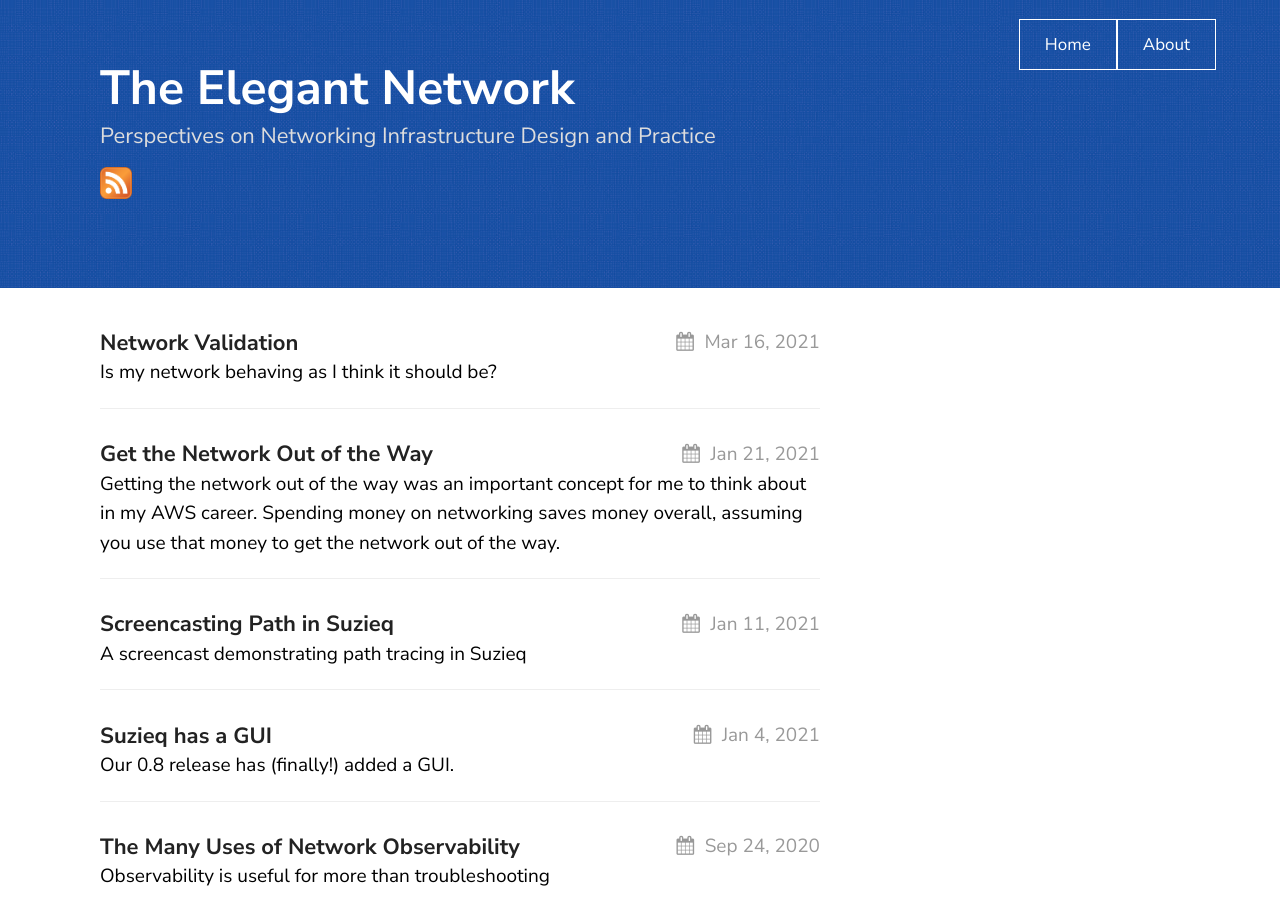
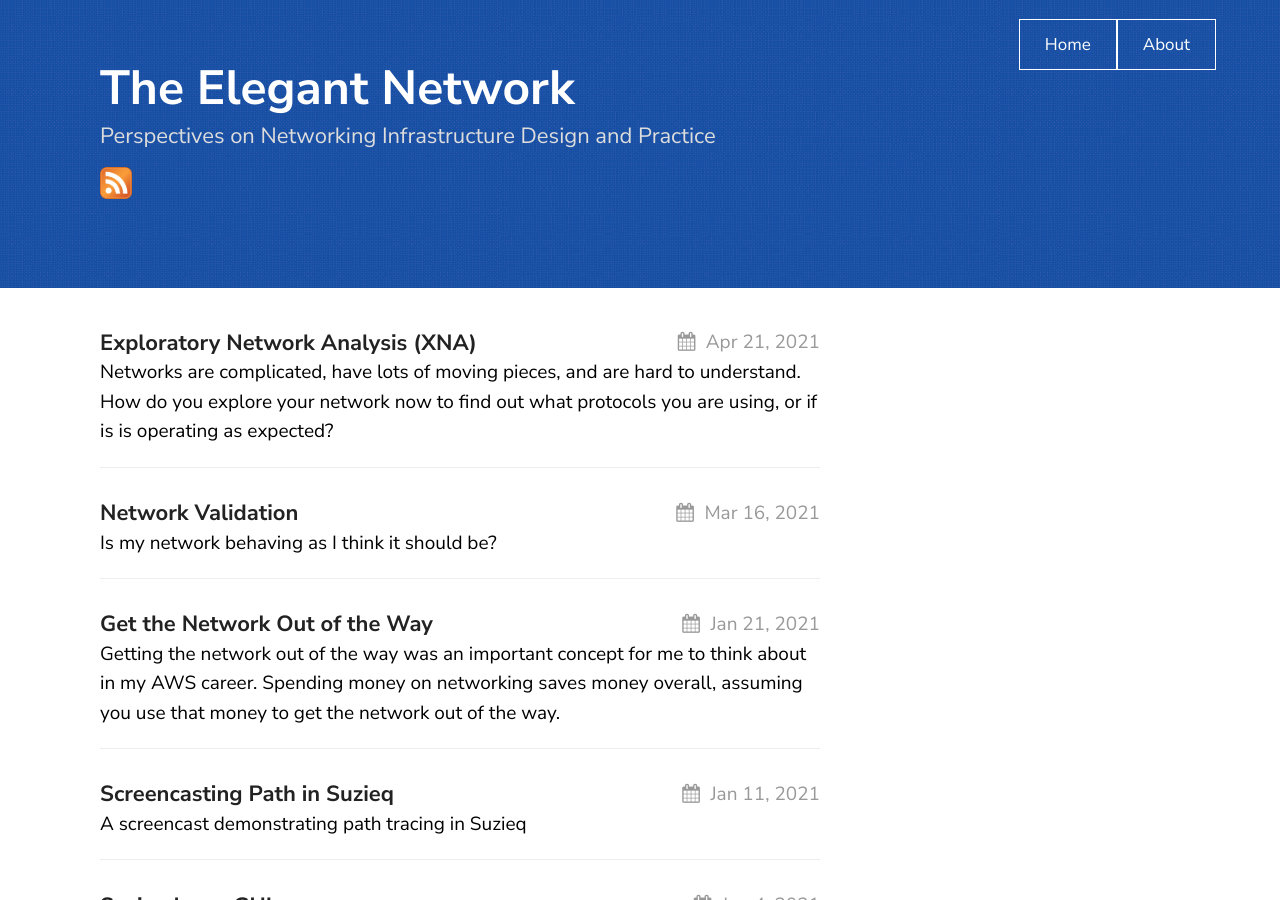
Before and after one commit to elegantnetwork/elegantnetwork.github.io, a Jekyll site: the page built from index.md, in a window 1280 px wide and 900 px high. Built offline with Jekyll 4.4.1, drawn with Linux system fonts in a browser that asks for light colours; some of the changed lines change nothing that is shown.

Commit message:
posting XNApost

```diff
--- a/_drafts/2021-04-201-Exploratory-Network-Analysis.md
+++ b/_posts/2021-04-21-Exploratory-Network-Analysis.md
@@ -8,11 +8,11 @@
 ---
 ![Suzieq interface type](/assets/images/2021-04-xna/interface-show-type.png)
 
-In data science there is a concept called Exploratory Data Analysis ([EDA](https://www.itl.nist.gov/div898/handbook/eda/section1/eda11.htm)). When I have a big bunch of data, what’s in it? How do I make sense of it? Where do I even start? Just simple statistics about the dataset are not enough. In data analysis, this led to the S language, which led to S-Plus and then the current favorite analysis language [R](https://www.r-project.org/about.html). **In networking I think we have much of the same problem and we don't have ways to systematically approach it.** Because we don't have good ways to explore our networks, we revert to manual gathering of data which takes a long time, or just educated guess, which can be wrong. This seems wildly insufficient, especially in the 2020s.
+In data science there is a concept called Exploratory Data Analysis ([EDA](https://www.itl.nist.gov/div898/handbook/eda/section1/eda11.htm)). When I have a big bunch of data, what’s in it? How do I make sense of it? Where do I even start? Just simple statistics about the dataset are not enough. In data analysis, this led to the S language, which led to S-Plus and then the current favorite analysis language [R](https://www.r-project.org/about.html). **In networking I think we have much of the same problem and we don't have ways to systematically approach it.** Because we don't have good ways to explore our networks, we revert to manual gathering of data which takes a long time, or just educated guess, which can be wrong. This seems wildly insufficient, especially in the 2020s. It's expensive especially in people.
 
-EDA was defined by John W. Tukey in 1961. In his book Exploratory Data Analysis in 1977 he felt that there is too much emphasis on statistical testing, and not enough on understanding the data. I think we are in a similar situation in which we are not really looking at our network to understand how they operates. **We rely on intuition and the general assumption that if users aren't complaining, then everything is okay.** The point is that a small number of statistics isn't enough to understand the data (network) and we often aren't even collecting all the data necessary to really know how the network is doing. You need to be able to look at the data, ask questions, find answers, ask more questions, etc. Just like in data analysis, **not everything you want to examine is a metric.**
+EDA was defined by John W. Tukey in 1961. In his book Exploratory Data Analysis in 1977 he felt that there is too much emphasis on statistical testing, and not enough on understanding the data. I think we are in a similar situation in which we are not really looking at our network to understand how it operates. **We rely on intuition and the general assumption that if users aren't complaining, then everything is okay.** The point is that a small number of statistics isn't enough to understand the data (network) and we often aren't even collecting all the data necessary to really know how the network is doing. You need to be able to look at the data, ask questions, find answers, ask more questions, etc. Just like in data analysis, **not everything you want to examine is a metric.** Also, I might not even know what question I want to ask yet, but I need to get oriented into the network (data) so I can even ask good questions.
 
-The other networking discussions about this kind of approach are focused on looking at traffic, which is useful for some important problems. However, we need this same approach to understand how our network are operating.
+The other networking discussions about this kind of approach are focused on looking at traffic, which is useful for some important problems. However, we need this same approach to understand how our network are operating. We need ways to be able to examine the operational data that is in the network and be able to orient ourselves in the network.
 
 I like the points in this article [Why EDA is Crucial for any Data Science Project](https://www.aismartz.com/blog/why-eda-is-crucial-for-any-data-science-project/).
 - Get a better understanding of data
@@ -22,7 +22,7 @@
 
 ## XNA (eXploratory Network Analysis)
 
-Why does the idea of EDA matter to networking? **We need better ways of understanding networks.** How do you explore your network now to find out what protocols you are using, or if is is operating as expected? You look at configs, maybe you look at traffic graphs, and you probably have to log into devices to run show commands. But the configs are complicated and hard to get your head around. And the traffic graphs don't represent how traffic flows or the protocols that ensure a functioning network. You look at a diagram, if it's up to date, at least you hope it is. If you are a consultant and need to make sense of a customer's network, where do you start? If you are onboarding new network engineers to your team, where do you have them start?
+Why does the idea of EDA matter to networking? **We need better ways of understanding networks.** How do you explore your network now to find out what protocols you are using, or if it is operating as expected? You look at configs, maybe you look at traffic graphs, and you probably have to log into devices to run show commands. But the configs are complicated and hard to get your head around. And the traffic graphs don't represent how traffic flows or show the protocols in your network and that they are working as expected. You look at a diagram, if it's up to date, at least you hope it is. If you are a consultant and need to make sense of a customer's network, where do you start? If you are onboarding new network engineers to your team, where do you have them start?
 
 Just like in data analysis, you need to be able to explore your network and find things easily. We need better approaches and systems to help us finding the context we need to design, build, operate, and scale the networks that we run. I'm going to discuss this idea in general, and talk about what we've implemented in [Suzieq](https://www.stardustsystems.net/suzieq/), the open source, multi-vendor network obseravbility tool, for XNA. One of the key reasons we built Suzieq is to be able to understand networks by exploring them.
 
@@ -32,7 +32,7 @@
 - Where did this MAC go? How many MACs do I have? Do I have any outliers that move a lot?
 - How does a packet traverse through my network including L2, L3, and eVPN hops?
 
- In another you are trying to understand the "shape" of the network:
+ In another you are trying to understand the "shape" or characteristics of the network:
 - What protocols do I have in my network?
 - What is my topology, L1, L2, L3, per protocol?
 	- Do my L3 topologies have the same exact shape to my L1/L2?
@@ -40,7 +40,7 @@
 - How many NOSes do I have? How many versions of each NOS? How many device types?
 - What changed in the last 24 hours?
 
-Most networks (AFAIK) have interface monitoring and graphs for metrics. Even with counters, for most monitoring systems there are not good ways to explore your data. You can usually point to a specific interface to see it's utilization, but can you ask more general questions like:
+Most networks (AFAIK) have interface monitoring and graphs for metrics. Even with counters, for most monitoring systems there are not good ways to explore your data. You can usually point to a specific interface to see it's utilization, which can give you some indication that your network is healthy, but not that it is working as expected. You want to ask more general questions like:
 - How many interfaces are ever over 50% utilized?
 - What percentage of interfaces 99th percentile is less then 20% utilization?
 - If we change our TCP algorithm, will we have less drops in the network?
@@ -49,9 +49,11 @@
 - When will we run out of capacity and where will that be?
 - What is the correlation between utilization and drops and is it the same across the network?
 
-Suzieq is using standard data science tools like Python, Pandas, and Parquet. We’ve built network engineering and operations applications on top of that, but you can use a [Jupyter notebook](https://jupyter.org/) and do all the analysis yourself if you so desire. It was designed to be extended to allow more and more easy ways to explore networks.
+Suzieq is using standard data science tools like Python, Pandas, and Parquet. We’ve built network engineering and operations applications on top of that, but you can use a [Jupyter notebook](https://jupyter.org/) and do all the analysis yourself if you so desire. Jupyter is the standard interface for datascience, so it can allow you to ask any question you can image. In Suzieq, in both the GUI and the CLI, we've designed it to be specific to networking, allowing a more intuitive approach to exploring your network.
 
 ## Exploring a Network
+
+[As an aside, I'm going to be jumping back and forth between the Suzieq CLI and the Suzieq GUI,  to show that they can do the same analysis and because it's easier to get a clearer screen capture that is easy to read when I use the CLI over the GUI.]
 
 Let's say that I'm new to a network, either I'm a consultant looking at my customer's network for the first time or I'm a new operator at a company. I want to understand what it is in the network and how it works. I'll start by looking at the devices in the network. ![Suzieq device show](/assets/images/2021-04-xna/device.png)
 This gives you an idea of what devices are in your network. In this case there is just one namespace. Namespaces are a logical collection of devices in Suzieq. From the histogram on the top right, you can see the NOSes and how many devices in each. This is a pretty simple network, and all the OSes have just one version, which is nice. There are 14 total devices: 8 are Cisco, 5 Ubuntu servers, and 1 Juniper. No devices are down and they are all polled successfully.
@@ -59,14 +61,16 @@
 Let's look around, starting with routing protocols. As mentioned above, Suzieq collects operational state, like the OSPF neighbor information and BGP connections. You can view each of these, but for our purposes here to get a general overview, Suzieq has a summarize command which is the same information as the Summary Information in the GUI on the Xplore page.
 
 First we'll look at OSPF, using the CLI. ![Suzieq OSPF summarize CLI](/assets/images/2021-04-xna/ospf-summarize.png)
-This gives you a good summary of OSPF in this network. There are 8 OSPF speakers, all in the same area 0, all in the same VRF. You can see the important OSPF timers as well. There are 24 unnumbered Peers, which is pretty cool. In this network  there aren't any ABRs, but if there were, I'd like to see how many there are. One odd thing is the 16 passive Peer connections. What are those? Let's see if we can figure that out. We can look at individual OSPF sessions with 'ospf show' and we can filter by the sessions that are passive.  ![Suzieq OSPF show passive peers](/assets/images/2021-04-xna/ospf-show-passive.png). This shows us that the passive interfaces are all loopback interfaces. That seems fine, so nothing to worry about.
+This gives you a good summary of OSPF in this network. There are 8 OSPF speakers, all in the same area 0, all in the same VRF. You can see the important OSPF timers as well. There are 24 unnumbered Peers, which is pretty cool. In this network  there aren't any ABRs, but if there were, I'd like to see how many there are. One odd thing is the 16 passive Peer connections. What are those? Let's see if we can figure that out. We can look at individual OSPF sessions with 'ospf show' and we can filter by the sessions that are passive.  ![Suzieq OSPF show passive peers](/assets/images/2021-04-xna/ospf-show-passive.png) This shows us that the passive interfaces are all loopback interfaces. That seems fine, so nothing to worry about.
 
 
 How about BGP?![Suzieq BGP summarize GUI](/assets/images/2021-04-xna/bgp-summarize.png)
 There are 10 BGP speakers; interestingly different than the number of OSPF speakers. Let's look at that. We can use the unique verb for both ospf and bgp to show us what hosts are participating in each. ![Suzieq hostname unique](/assets/images/2021-04-xna/unique-hostnames.png) Ah, BGP has dcedge01 and firewall01 devices that OSPF doesn't have. That makes sense.
 
 
-Let's get back to BGP, there is eBGP, and iBGP, no Route Reflectors, 3 VRFs, and 3 ANSs. We see that there are 2 active Afi/Safis. Let's look to see what those are. ![BGP AfiSafi](/assets/images/2021-04-xna/bgp-afisafi.png) This shows us we have IPv4 and EVPN. Because I used the count=True flag, we can see that there are 24 l2vpn evpn sessions. In the summary above, one of the interesting things is the 24 iBGP and 16 eBGP sessions. We can assume that the 24 iBGP for eVPN and the eBGP are for something else. We don't have a great way to look directly at what is eBGP vs eBGP in Suzieq. We need to add that. [DD: We do have a way via query_str where you can use query-str='peerAsn != asn' for eBGP and 'peerAsn==asn' for iBGP. You can say we don't have a ready made filter such as iBGP or eBGP]
+Let's get back to BGP, there is eBGP, and iBGP, no Route Reflectors, 3 VRFs, and 3 ANSs. We see that there are 2 active Afi/Safis. Let's look to see what those are. ![BGP AfiSafi](/assets/images/2021-04-xna/bgp-afisafi.png) This shows us we have IPv4 and EVPN. Because I used the count=True flag, we can see that there are 24 l2vpn evpn sessions. In the summary above, one of the interesting things is the 24 iBGP and 16 eBGP sessions. We can assume that the 24 iBGP for eVPN and the eBGP are for something else. Let's dive in and confirm. We've recently added a query-str parameter in Suzieq for advanced uses so that you can directly perform pandas queries if Suzieq does not already support the operation.
+![Suzieq bgp show eBGP](/assets/images/2021-04-xna/bgp-show-eBGP.png) This shows, as expected, all the eBGP peers are to/from the dcedge and firewall devices.
+
 
 If you really want to look at BGP, Suzieq is collecting more data than is shown by default. To see all the data that is being collected for a table, use table describe. ![bgp describe](/assets/images/2021-04-xna/bgp-describe.png) We're not going to look at those all now, I just want to demonstrate what is available.
 
@@ -101,10 +105,9 @@
 <iframe width="560" height="315" src="https://www.youtube.com/embed/kaCANwgUP3Y" frameborder="0" allow="accelerometer; autoplay; clipboard-write; encrypted-media; gyroscope; picture-in-picture" allowfullscreen></iframe>
 
 ## How is this different than Observability
-We've written about [Network Observability](https://elegantnetwork.github.io/posts/observability/) and it is very related to this area of XNA, it's just coming from a different field (Devops vs Statistics and Data Analysis). Observability focuses on being able to ask arbitrary questions in your network just like XNA. I would say that a good observability platform allows you to do this kind of Exploration. The point of EDA and XNA is to enable the exploration that is needed. [[DD: I highly recommend you state that Observability is the underpinning for exploration and then say the rest of the stuff]
-
+We've written about [Network Observability](https://elegantnetwork.github.io/posts/observability/) and it is very related to this area of XNA, it's just coming from a different field (Devops vs Statistics and Data Analysis). Observability focuses on being able to ask arbitrary questions in your network just like XNA. I would say that a good observability platform is the basis and foundation to do this kind of Exploration. The point of EDA and XNA is to enable the exploration that is needed.
 ## Conclusion
-We all need good ways to explore what's in our network. We need better tools to allow us to do this. Suzieq is one way, I'm sure there are others. The important idea is to think about how to explore your network so that you can really understand how it works as opposed to how you might imagine how it works. Being able to explore your network gives you a better intuition about how it works.[DD: Why do you want to add "I'm sure there are others"? No one's asking you to list the tools and you haven't stated that Suzieq is the only way. It weakens the marketing of Suzieq for no apparent benefit. You can I used Suzieq because thats the tool you're familiar with.]
+We all need good ways to explore what's in our network. We need better tools to allow us to do this. Suzieq is the one I'm familiar with. We built it so that we could do this kind of analysis. The important idea is to think about how to explore your network so that you can really understand how it works as opposed to how you might imagine how it works. Being able to explore your network gives you a better intuition about how it works.
 
 I'd love a discussion about the ideas in general, and any ideas on how to make Suzieq even better at eXploratory Network Analysis. We are accepting PRs :). Suzieq is currently focused on operational state in network devices. Suzieq does not currently answer all the exploratory questions I'd like to ask of a network, but it's a very good start.
 
```
